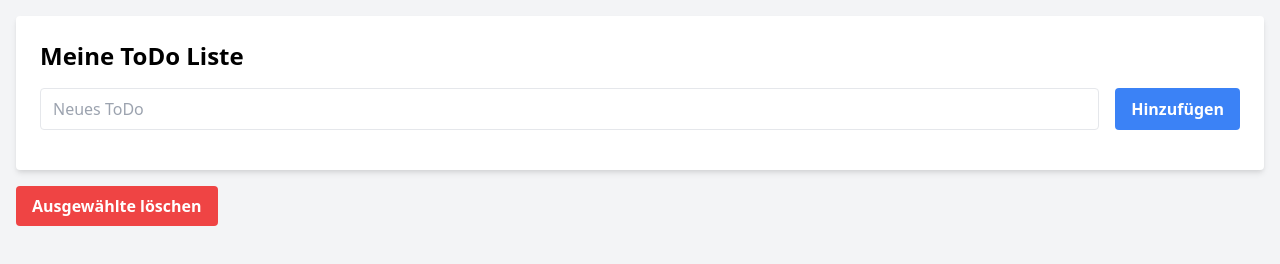
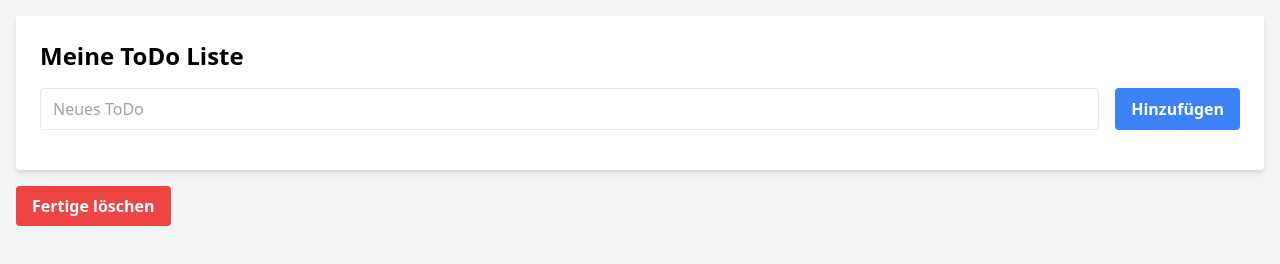
Before and after one commit to ordukaya-uemit/TodoList, a plain HTML site: page index.html in a window 1280 px wide. Drawn offline with nearby package versions, Linux system fonts and the light colour scheme.

Commit message:
Button namen geändert

```diff
--- a/index.html
+++ b/index.html
@@ -16,7 +16,7 @@
         </div>
         <ul id="todoList" class="list-none p-0"></ul>
     </div>
-    <button id="deleteSelected" class="mt-4 bg-red-500 text-white font-bold py-2 px-4 rounded">Ausgewählte löschen</button>
+    <button id="deleteSelected" class="mt-4 bg-red-500 text-white font-bold py-2 px-4 rounded">Fertige löschen</button>
 </div>
 <script src="script.js"></script>
 </body>
```
